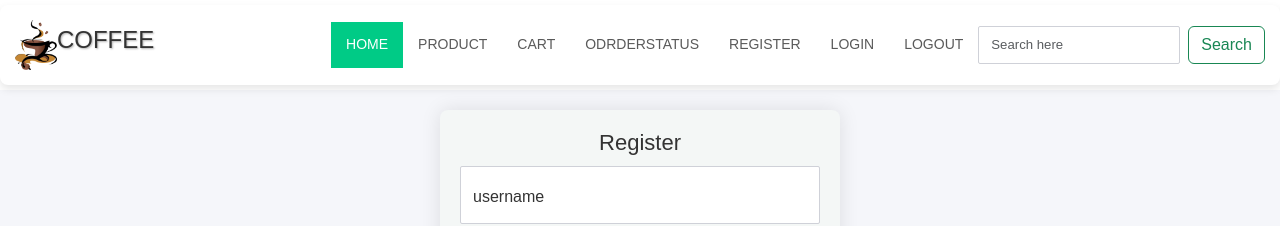
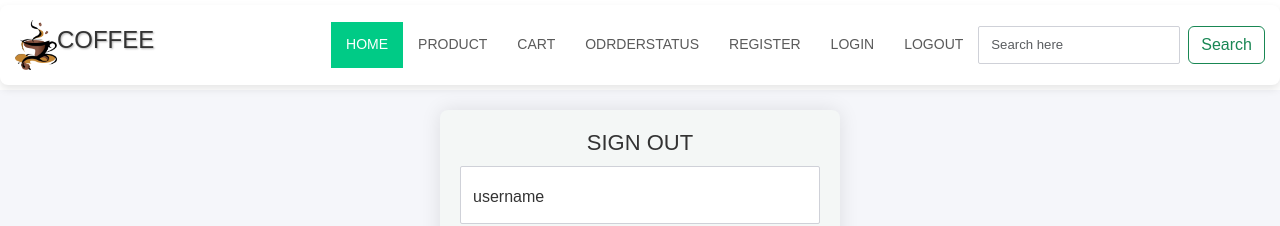
Before and after one commit to ARDRASATHYAN/coffeeshop, a React (Create React App) app in the folder client/: page /register in a window 1280 px wide. Shown: the top 226 px of the page. Built offline with nearby package versions, Linux system fonts and the light colour scheme; no server answers.

Commit message:
title changed

```diff
--- a/client/src/component/user/login/Login.jsx
+++ b/client/src/component/user/login/Login.jsx
@@ -95,7 +95,7 @@ function Login() {
     <>
       <Navbar />
       <div className="register-container" style={{ marginTop: '20px' }}>
-        <h2 className="register-title">LOGIN</h2>
+        <h2 className="register-title">SIGN IN</h2>
         <form onSubmit={validation} className="register-form">
           <div className="form-floating mb-3">
 
--- a/client/src/component/user/register/Register.jsx
+++ b/client/src/component/user/register/Register.jsx
@@ -93,7 +93,7 @@ const navigate=useNavigate()
     <>
       <Navbar />
       <div className="register-container " style={{ marginTop: '20px' }}>
-        <h2 className="register-title">Register</h2>
+        <h2 className="register-title">SIGN OUT</h2>
         <form onSubmit={validation} className="register-form">
           <div className="form-floating mb-3">
 
```
